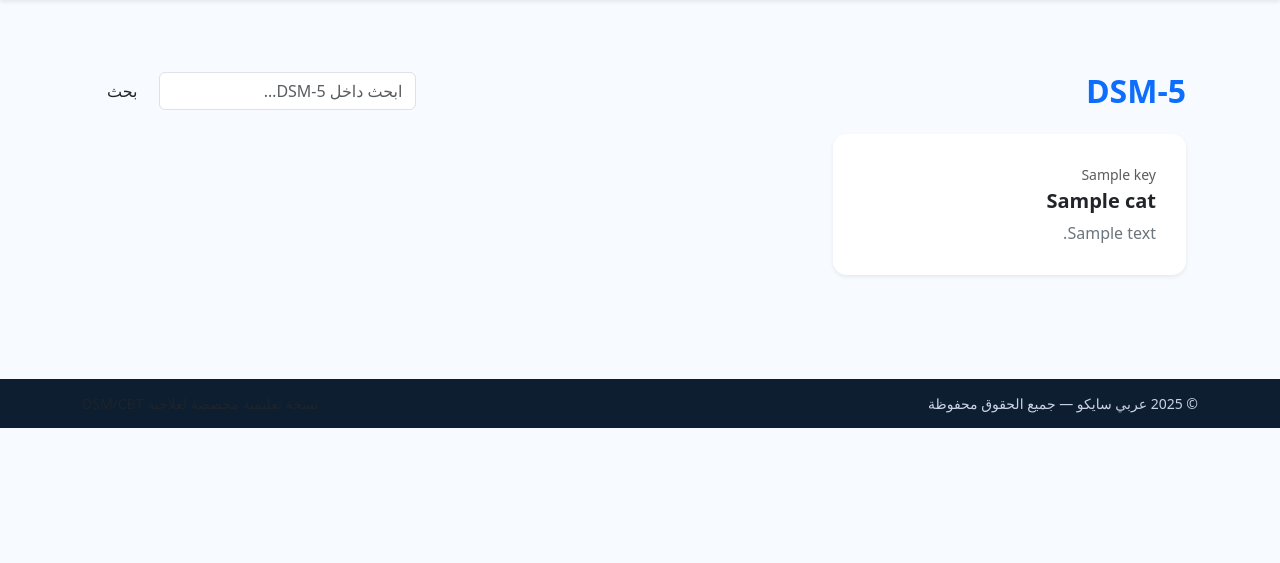
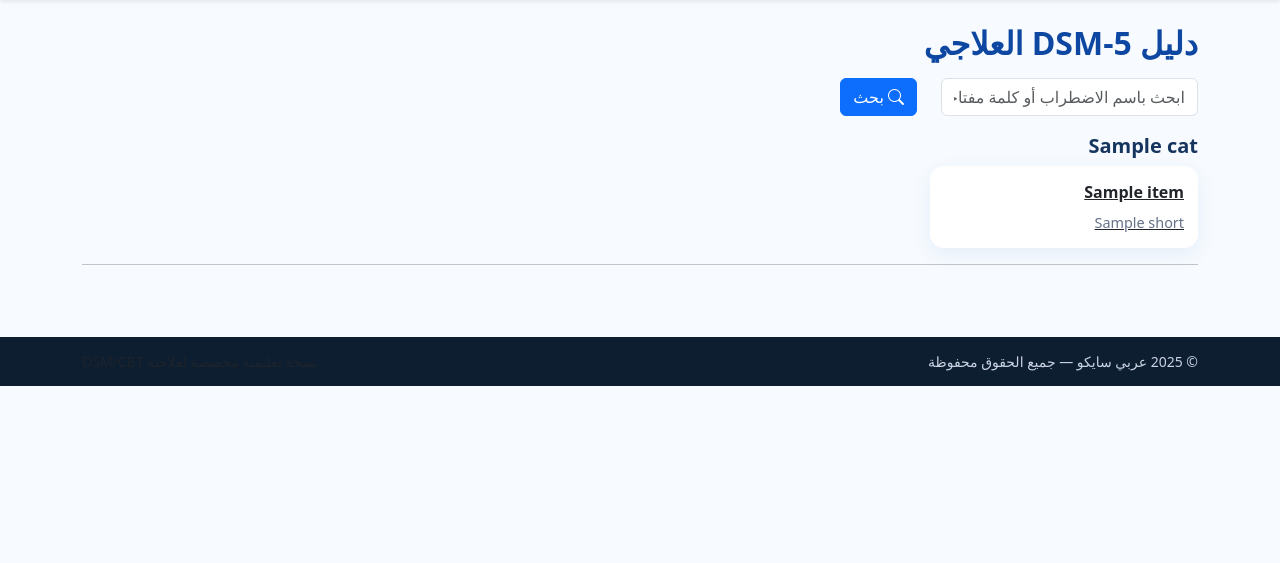
Before and after one commit to mhfh1414/arabi-psycho-site, a Python web app: template templates/dsm.html in a window 1280 px wide. Shown: the part 56-619 px from the top of the page. Run offline with Jinja, Linux system fonts and the light colour scheme; the template is opened without the code that fills it: most values are stand-ins (such as "Sample title", 1, 10 or a date in 2020).

Commit message:
Update dsm.html

```diff
--- a/templates/dsm.html
+++ b/templates/dsm.html
@@ -1,32 +1,43 @@
 {% extends "base.html" %}
-{% block title %}DSM-5 — عربي سايكو{% endblock %}
+{% block title %}DSM-5 (علاجي){% endblock %}
 {% block content %}
-<section class="container py-5">
-  <div class="d-flex align-items-center justify-content-between mb-4">
-    <h2 class="fw-bold mb-0 text-primary">DSM-5</h2>
-    <form class="d-flex" action="/search" method="get">
-      <input type="hidden" name="scope" value="dsm">
-      <input class="form-control me-2" type="search" name="q" placeholder="ابحث داخل DSM-5…">
-      <button class="btn btn-sky">بحث</button>
-    </form>
+<h2 class="section-title">دليل DSM-5 العلاجي</h2>
+
+<form class="row gy-2 align-items-center mb-3" method="get" action="{{ url_for('dsm_list') }}">
+  <div class="col-auto">
+    <input class="form-control" name="q" placeholder="ابحث باسم الاضطراب أو كلمة مفتاحية…" value="{{ q or '' }}">
   </div>
+  <div class="col-auto">
+    <button class="btn btn-primary"><i class="bi bi-search"></i> بحث</button>
+  </div>
+</form>
 
-  {% if categories %}
-    <div class="row g-3">
-      {% for cat in categories %}
-        <div class="col-md-6 col-lg-4">
-          <a class="card h-100 text-decoration-none shadow-sm hover-up" href="/dsm/{{ cat.key }}">
-            <div class="card-body">
-              <div class="small text-muted mb-1">{{ cat.key }}</div>
-              <h5 class="card-title fw-bold text-dark">{{ cat.title }}</h5>
-              <p class="card-text text-secondary mb-0">{{ cat.summary or '...' }}</p>
-            </div>
-          </a>
-        </div>
+{% if q %}
+  <p class="text-muted">نتائج البحث عن: <strong>{{ q }}</strong></p>
+  {% if results and results|length %}
+    <div class="grid">
+      {% for hit in results %}
+        <a class="card" href="{{ url_for('dsm_detail', cat_key=hit.category, item_key=hit.item.id) }}">
+          <div class="card-title">{{ hit.item.name_ar or hit.item.name }}</div>
+          {% if hit.item.short %}<div class="card-sub">{{ hit.item.short }}</div>{% endif %}
+        </a>
       {% endfor %}
     </div>
   {% else %}
-    <div class="alert alert-info">لا توجد بيانات DSM-5 محمّلة حاليًا.</div>
+    <div class="alert alert-warning">لا توجد نتائج مطابقة.</div>
   {% endif %}
-</section>
+{% else %}
+  {% for key, cat in categories.items() %}
+    <h5 class="cat-title">{{ cat.name_ar or cat.name }}</h5>
+    <div class="grid">
+      {% for it in cat.get("items", []) %}
+        <a class="card" href="{{ url_for('dsm_detail', cat_key=key, item_key=it.id) }}">
+          <div class="card-title">{{ it.name_ar or it.name }}</div>
+          {% if it.short %}<div class="card-sub">{{ it.short }}</div>{% endif %}
+        </a>
+      {% endfor %}
+    </div>
+    <hr class="my-3">
+  {% endfor %}
+{% endif %}
 {% endblock %}
```
